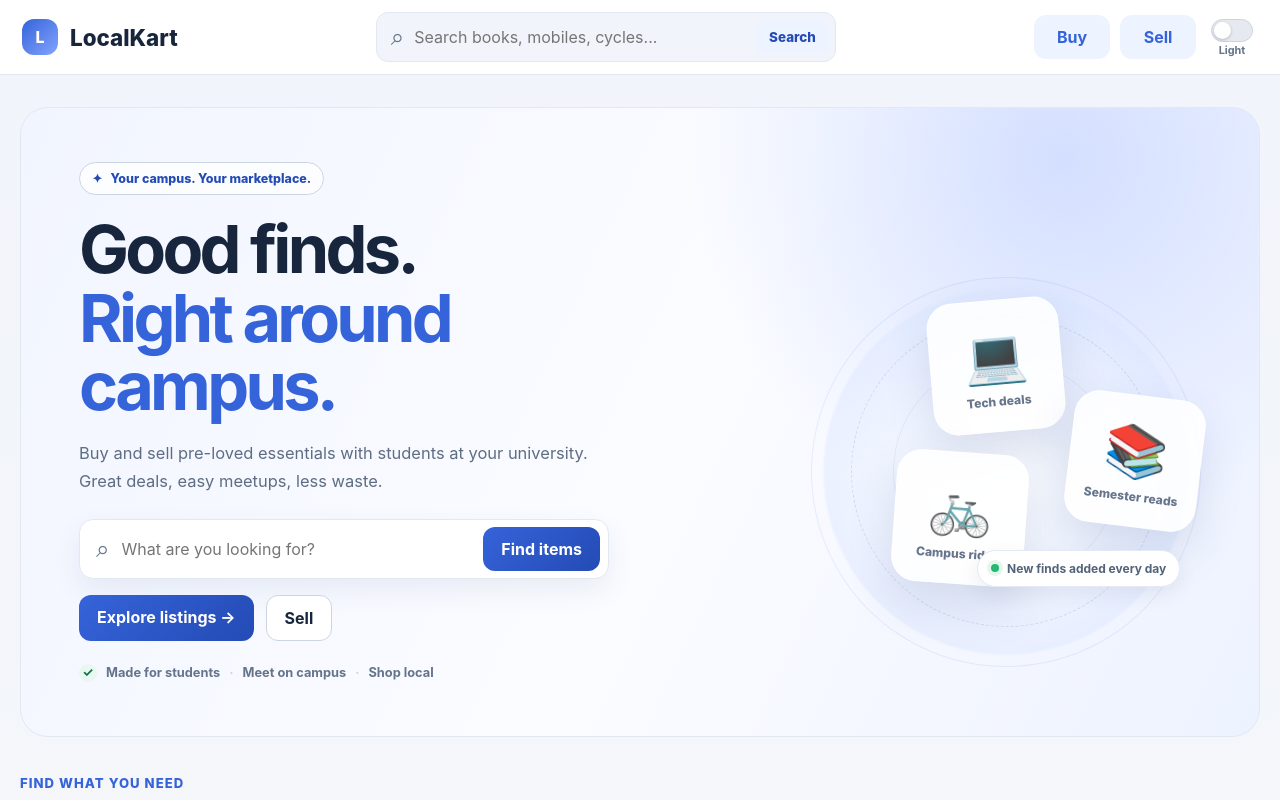
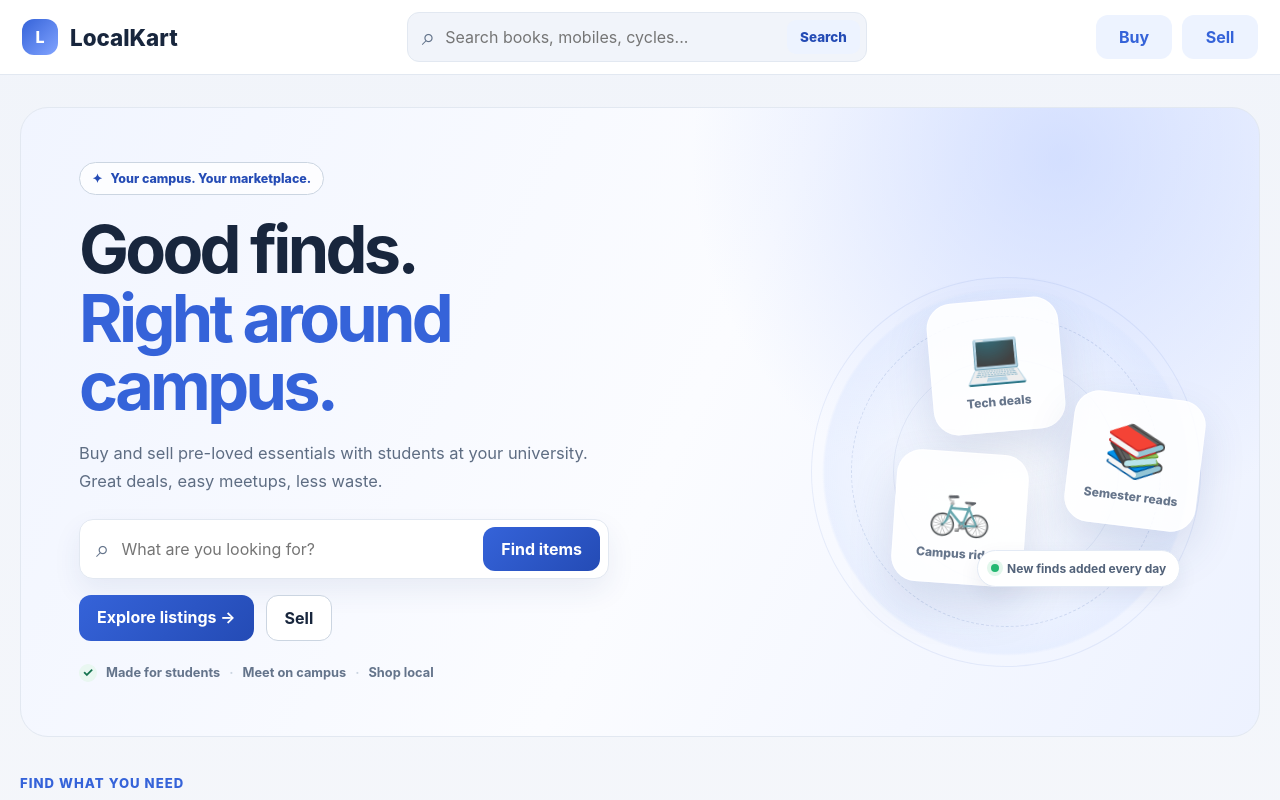
Before and after one commit to Aman-tech1011/LocalKart, a React (Vite) app in the folder frontend/: page / in a window 1280 px wide. Shown: the top 800 px of the page. Built offline with nearby package versions, Linux system fonts and the light colour scheme; no server answers; the HTML template or start-up script is replaced by a standard one.

Commit message:
follow system theme preference

```diff
--- a/frontend/src/App.jsx
+++ b/frontend/src/App.jsx
@@ -1,4 +1,4 @@
-import React, { useEffect, useState } from 'react';
+import React, { useLayoutEffect } from 'react';
 import { BrowserRouter, Link, Navigate, Route, Routes, useLocation } from 'react-router-dom';
 import Navbar from './components/Navbar';
 import HomePage from './pages/HomePage';
@@ -25,20 +25,22 @@ function RequireAuth({ children }) {
 }
 
 function App() {
-  const [theme, setTheme] = useState(() => (
-    localStorage.getItem('localkart-theme') === 'dark' ? 'dark' : 'light'
-  ));
+  useLayoutEffect(() => {
+    const colorScheme = window.matchMedia('(prefers-color-scheme: dark)');
+    const syncTheme = (event) => {
+      document.documentElement.dataset.theme = event.matches ? 'dark' : 'light';
+    };
 
-  useEffect(() => {
-    document.documentElement.dataset.theme = theme;
-    localStorage.setItem('localkart-theme', theme);
-  }, [theme]);
+    syncTheme(colorScheme);
+    colorScheme.addEventListener('change', syncTheme);
+    return () => colorScheme.removeEventListener('change', syncTheme);
+  }, []);
 
   return (
     <AuthProvider>
       <BrowserRouter>
         <div className="app-shell">
-          <Navbar theme={theme} onThemeChange={setTheme} />
+          <Navbar />
           <main className="page-container">
             <Routes>
               <Route path="/" element={<HomePage />} />
--- a/frontend/src/components/Navbar.jsx
+++ b/frontend/src/components/Navbar.jsx
@@ -2,7 +2,7 @@ import React, { useEffect, useRef, useState } from 'react';
 import { Link, useLocation, useNavigate } from 'react-router-dom';
 import { useAuth } from '../context/AuthContext';
 
-export default function Navbar({ theme, onThemeChange }) {
+export default function Navbar() {
   const { user, logout } = useAuth();
   const location = useLocation();
   const navigate = useNavigate();
@@ -76,19 +76,6 @@ export default function Navbar({ theme, onThemeChange }) {
       <div className="nav-actions">
         <Link to={buyPath} className={`btn ${buyIsActive ? 'btn-primary' : 'btn-light'}`}>Buy</Link>
         <Link to={sellPath} className={`btn ${sellIsActive ? 'btn-primary' : 'btn-light'}`}>Sell</Link>
-        <button
-          className="theme-toggle"
-          type="button"
-          role="switch"
-          aria-checked={theme === 'dark'}
-          aria-label={`Switch to ${theme === 'dark' ? 'light' : 'dark'} mode`}
-          onClick={() => onThemeChange(theme === 'dark' ? 'light' : 'dark')}
-        >
-          <span className="theme-toggle-track" aria-hidden="true">
-            <span className="theme-toggle-thumb" />
-          </span>
-          <span className="theme-toggle-label">{theme === 'dark' ? 'Dark' : 'Light'}</span>
-        </button>
         {user && (
           <div className="profile-menu" ref={profileRef}>
             <button
--- a/frontend/src/styles.css
+++ b/frontend/src/styles.css
@@ -1996,62 +1996,6 @@ a {
   text-align: center;
 }
 
-.theme-toggle {
-  display: grid;
-  justify-items: center;
-  gap: 3px;
-  min-width: 52px;
-  padding: 0 2px;
-  border: 0;
-  background: transparent;
-  color: var(--muted);
-  cursor: pointer;
-}
-
-.theme-toggle-track {
-  position: relative;
-  display: block;
-  width: 42px;
-  height: 23px;
-  border: 1px solid #cbd3df;
-  border-radius: 999px;
-  background: #e6eaf0;
-  transition: background 0.2s ease, border-color 0.2s ease;
-}
-
-.theme-toggle-thumb {
-  position: absolute;
-  top: 2px;
-  left: 2px;
-  width: 17px;
-  height: 17px;
-  border-radius: 50%;
-  background: white;
-  box-shadow: 0 1px 3px rgba(15, 23, 42, 0.24);
-  transition: transform 0.2s ease;
-}
-
-.theme-toggle[aria-checked="true"] .theme-toggle-track {
-  border-color: var(--primary);
-  background: var(--primary);
-}
-
-.theme-toggle[aria-checked="true"] .theme-toggle-thumb {
-  transform: translateX(19px);
-}
-
-.theme-toggle:focus-visible {
-  outline: 2px solid var(--primary);
-  outline-offset: 3px;
-  border-radius: 6px;
-}
-
-.theme-toggle-label {
-  font-size: 0.68rem;
-  font-weight: 700;
-  line-height: 1;
-}
-
 .profile-menu {
   position: relative;
   margin-left: 3px;
@@ -2214,10 +2158,6 @@ a {
   .nav-actions > .btn {
     min-width: 62px;
     padding: 10px 13px;
-  }
-
-  .theme-toggle {
-    min-width: 45px;
   }
 
   .profile-trigger {
```
